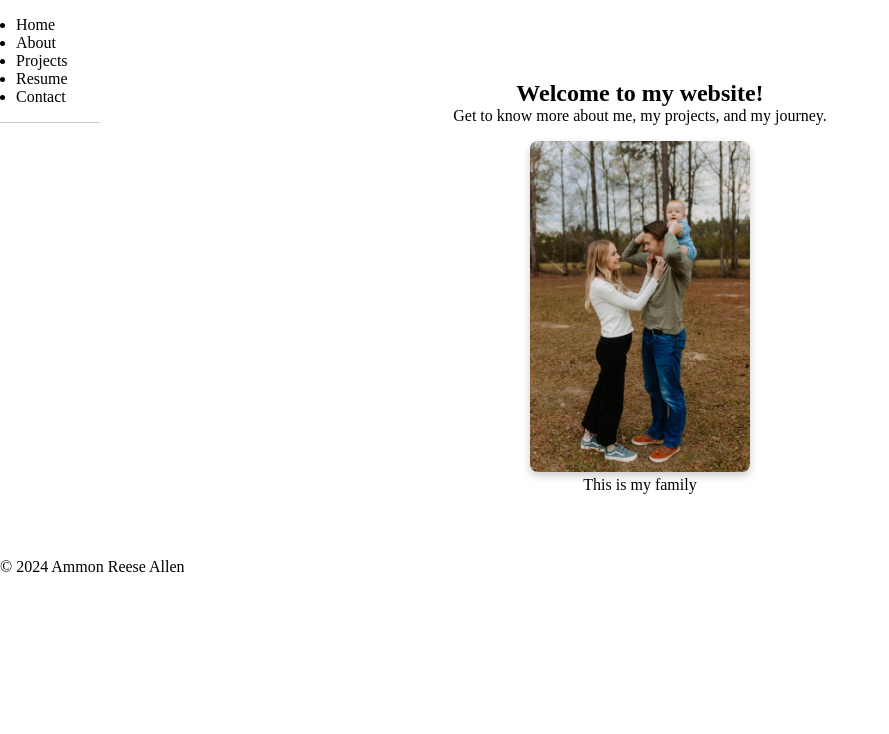
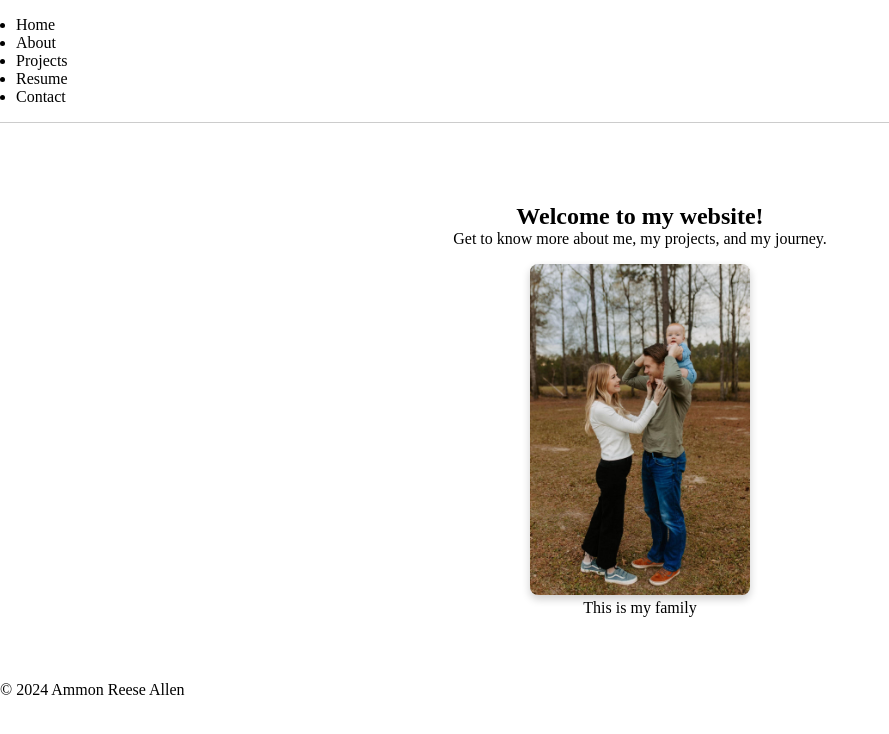
Before and after one commit to AmmonAllen23/ammonreeseallen.github.io, a plain HTML site: page index.html in a window 1280 px wide. Shown: the whole page, without its empty margins (0-889 px from the left). Drawn offline with Linux system fonts and the light colour scheme.

Commit message:
change the locked nav bar

```diff
--- a/assets/css/style.css
+++ b/assets/css/style.css
@@ -7,9 +7,7 @@
 
 /* Navigation bar styling */
 nav {
-    position: fixed;
-    top: 0;
-    left: 0;
+
     background-color: white; /* White background */
     color: black; /* Black text for readability */
     padding: 1rem;
```
